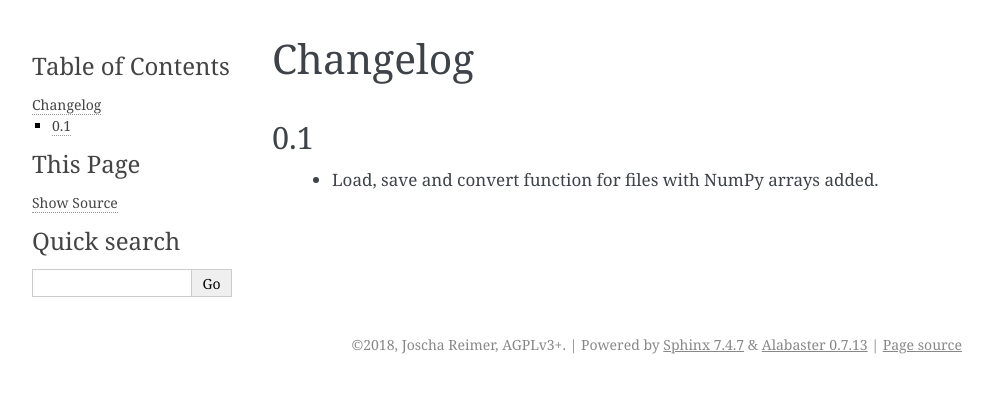
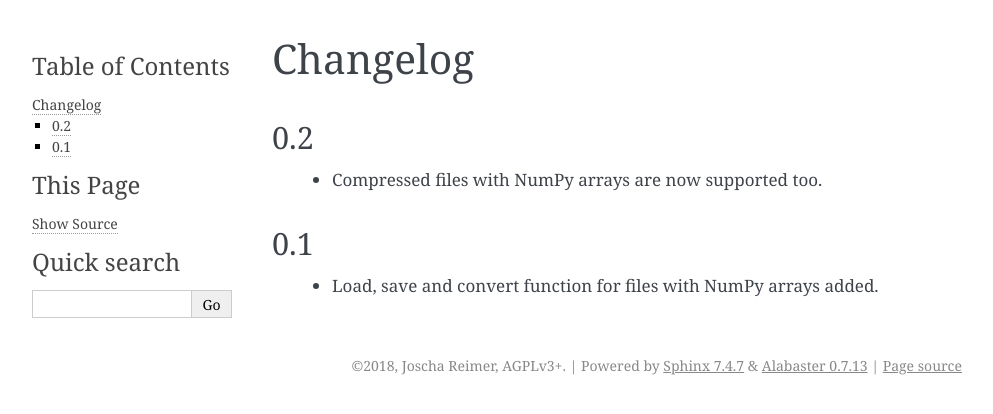
Before and after one commit to jor-/convert, a Sphinx documentation site: the page built from doc/source/changelog.rst, in a window 1280 px wide. Shown: the top 414 px of the page, without its empty margins (148-1141 px from the left). Built offline with Sphinx 7.4.7, drawn with Linux system fonts in a browser that asks for light colours.

Commit message:
DOC: changelog: updated to version 0.2

```diff
--- a/doc/source/changelog.rst
+++ b/doc/source/changelog.rst
@@ -1,5 +1,9 @@
 Changelog
 =========
+
+0.2
+---
+    * Compressed files with NumPy arrays are now supported too.
 
 0.1
 ---
```
